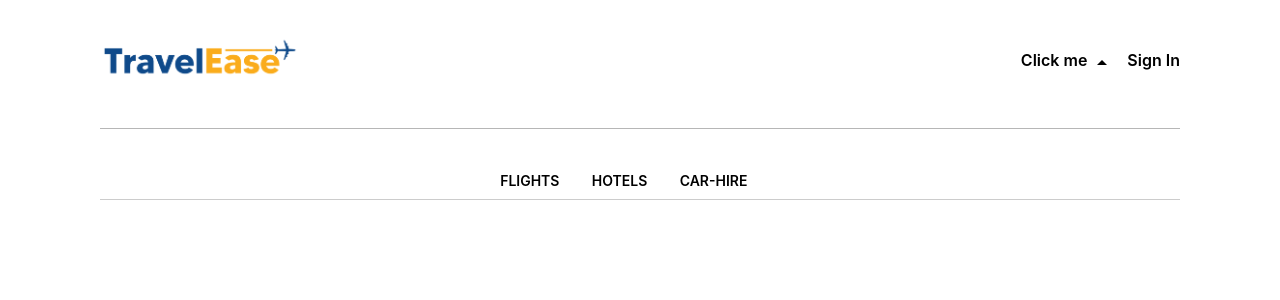
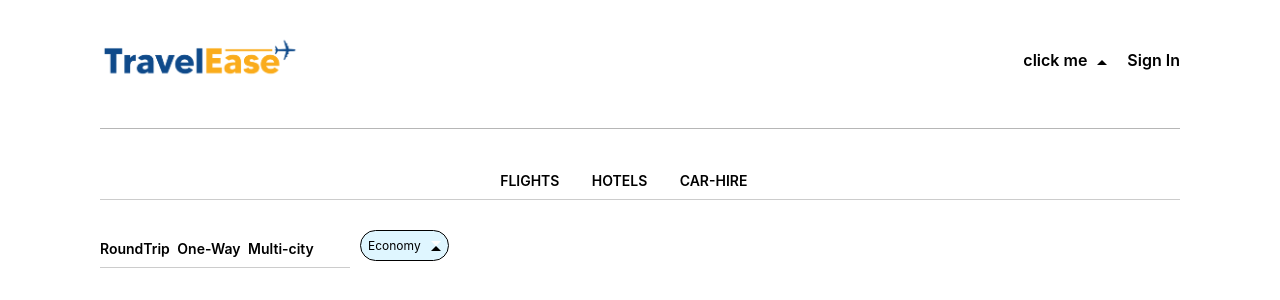
Before and after one commit to HseinKt/TravelEase-CodSoft, a React (Create React App) app in the folder front_end/: page / in a window 1280 px wide. Shown: the top 300 px of the page. Built offline with nearby package versions, Linux system fonts and the light colour scheme.

Commit message:
added MultiChoice component

```diff
--- a/front_end/src/components/dropdown/index.js
+++ b/front_end/src/components/dropdown/index.js
@@ -11,7 +11,7 @@ const DropDown = (props) => {
         <div className="dropdown">
 
             <div className="dropdown-trigger" onClick={toggleDropdown}>
-                Click me
+                {props.clicked}
                 <span className={`arrow ${isOpen ? 'up' : 'down'}`}></span>
             </div>
 
--- a/front_end/src/components/header/index.js
+++ b/front_end/src/components/header/index.js
@@ -15,7 +15,7 @@ const Header = () => {
             </div>
             <div className='dropdown_signin'>
 
-                <DropDown item1={'FLIGHTS'} item2={'HOTELS'} item3={'CAR-HIRE'}/>
+                <DropDown item1={'FLIGHTS'} item2={'HOTELS'} item3={'CAR-HIRE'} clicked={'click me'}/>
 
                 <div className="sign_in" onClick={() => navigate("/login")}>
                     Sign In
--- a/front_end/src/components/main_page/index.js
+++ b/front_end/src/components/main_page/index.js
@@ -1,4 +1,5 @@
 import Header from "../header";
+import MultiChoice from "../multi_choice";
 import NavBar from "../nav_bar";
 
 const MainPage = () => {
@@ -6,6 +7,7 @@ const MainPage = () => {
         <>
             <Header />
             <NavBar item1={'FLIGHTS'} item2={'HOTELS'} item3={'CAR-HIRE'}/>
+            <MultiChoice item1={'RoundTrip'} item2={'One-Way'} item3={'Multi-city'}/>
         </>
      );
 }
--- /dev/null
+++ b/front_end/src/components/multi_choice/index.js
@@ -0,0 +1,18 @@
+import DropDown from "../dropdown";
+import NavBar from "../nav_bar";
+
+const MultiChoice = (props) => {
+
+    return (
+        <div className="multi-choice">
+            <div>
+                <NavBar item1={props.item1} item2={props.item2} item3={props.item3}/>
+            </div>
+            <div >
+                <DropDown  item1={'Economy'} item2={'Business class'} item3={'First class'} clicked={'Economy'}/>
+            </div>
+        </div>
+     );
+}
+
+export default MultiChoice;
--- a/front_end/src/index.css
+++ b/front_end/src/index.css
@@ -186,7 +186,7 @@ h1 {
 .dropdown-list li {
   padding: 10px;
   margin-left: 15px;
-  margin-right: 15px;
+  margin-right: 30px;
   cursor: pointer;
   width: 100%;
   background-color: transparent; /* Set the background-color to transparent by default */
@@ -235,3 +235,31 @@ a{
   border-bottom: 2px solid var(--blue);
   padding-bottom: 10px;
 }
+
+/* MultiChoice */
+
+.multi-choice {
+  display: flex;
+  padding-top: 30px;
+}
+.multi-choice .nav-bar{
+  margin-top: 4%;
+  padding-bottom: 10px;
+  border-bottom: 1px solid #ccc;
+  width: 250px;
+}
+
+.multi-choice .nav {
+  display: flex;
+  justify-content: flex-start;
+}
+
+.multi-choice .dropdown{
+  background-color: var(--light_blue);
+  border: 1.5px solid black;
+  border-radius: 30px;
+  padding: 7px;
+  font-weight: 400;
+  font-size: var(--font-size-smaller);
+  margin-left: 10px;
+}
```
